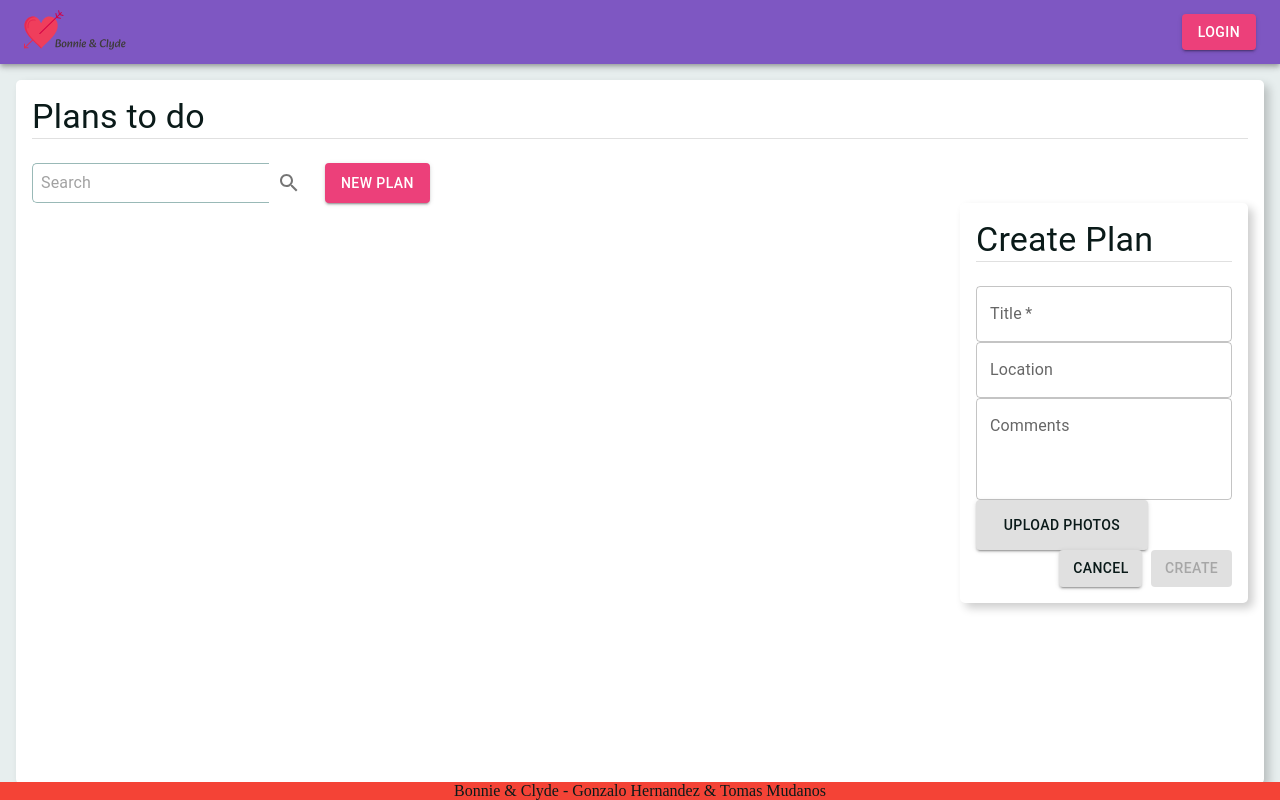
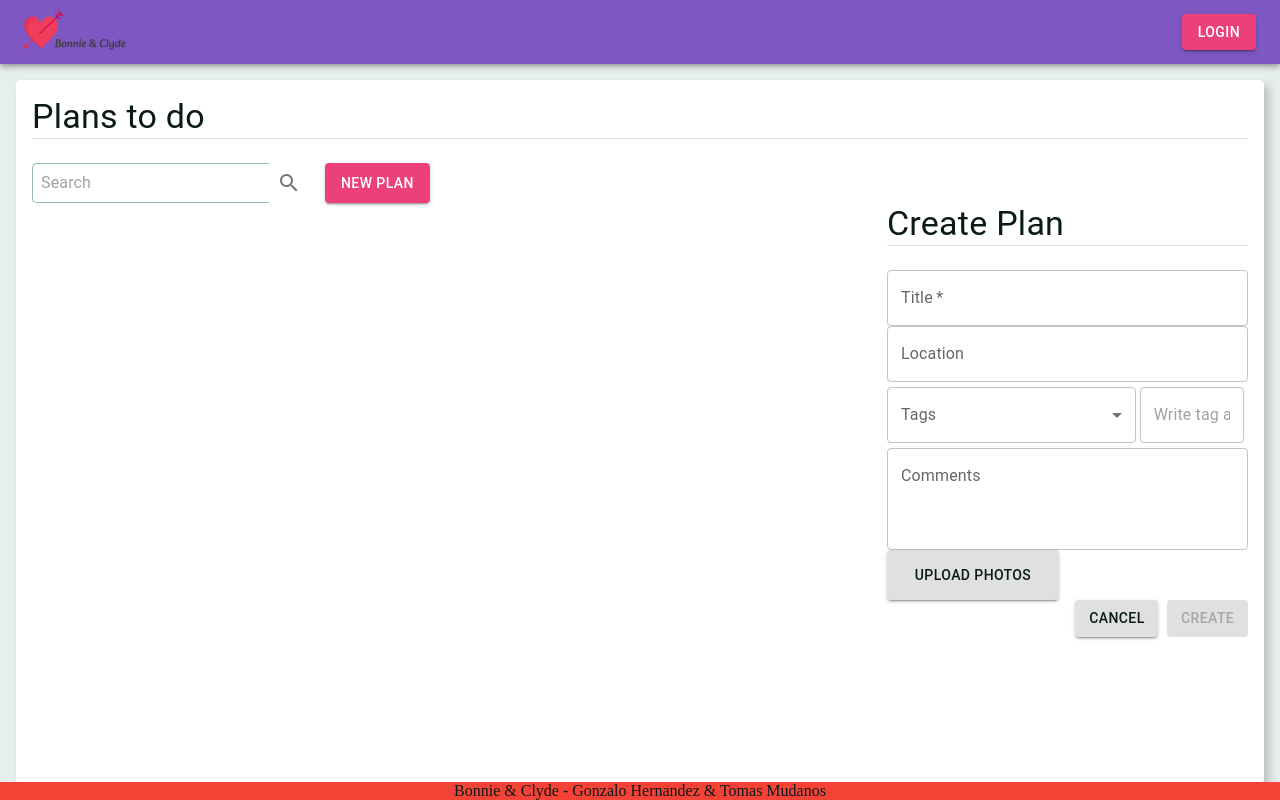
Before and after one commit to gonza0086/bonnie-clyde-frontend, a Next.js app: page /plans in a window 1280 px wide. Both pictures are taken after a click on the button "NEW PLAN". Built offline with nearby package versions, Linux system fonts and the light colour scheme.

Commit message:
SelectInput

```diff
--- /dev/null
+++ b/src/components/SelectInput.jsx
@@ -0,0 +1,65 @@
+import { Box, Chip, FormControl, InputLabel, MenuItem, OutlinedInput, Select, TextField } from '@mui/material';
+import { useState } from 'react';
+
+export default function SelectInput({ options }) {
+    const [selections, setSelections] = useState([]);
+    const [newOption, setNewOption] = useState('');
+
+    const handleChange = event => {
+        const value = event.target.value;
+        setSelections(typeof value === 'string' ? value.split(',') : value);
+    };
+
+    const handleNewOption = e => {
+        if (e.key === 'Enter') {
+            setSelections(prevSelections => [...prevSelections, newOption]);
+            setNewOption('');
+        }
+    };
+
+    const handleDelete = value => {
+        setSelections(prevSelections => prevSelections.filter(selection => selection !== value));
+    };
+
+    return (
+        <div style={{ display: 'flex', gap: '1%', marginBlock: '0.3rem' }}>
+            <FormControl sx={{ width: '69%' }}>
+                <InputLabel id='demo-multiple-chip-label' color='secondary'>
+                    Tags
+                </InputLabel>
+                <Select
+                    labelId='demo-multiple-chip-label'
+                    id='demo-multiple-chip'
+                    color='secondary'
+                    multiple
+                    value={selections}
+                    onChange={handleChange}
+                    input={<OutlinedInput id='select-multiple-chip' label='Chip' />}
+                    renderValue={selected => (
+                        <Box sx={{ display: 'flex', flexWrap: 'wrap', gap: 0.5 }} onMouseDown={event => event.stopPropagation()}>
+                            {selected.map(value => (
+                                <Chip key={value} label={value} onDelete={() => handleDelete(value)} size='small' />
+                            ))}
+                        </Box>
+                    )}
+                >
+                    {options.map(option => (
+                        <MenuItem key={option} value={option}>
+                            {option}
+                        </MenuItem>
+                    ))}
+                </Select>
+            </FormControl>
+
+            <TextField
+                sx={{ width: '29%' }}
+                id='new_option'
+                value={newOption}
+                placeholder='Write tag and press Enter'
+                onChange={e => setNewOption(e.target.value)}
+                onKeyDown={handleNewOption}
+                color='secondary'
+            />
+        </div>
+    );
+}
--- a/src/components/index.js
+++ b/src/components/index.js
@@ -6,3 +6,4 @@ export { default as Searchbar } from './Searchbar';
 export { default as Summary } from './Summary';
 export { default as Profile } from './Profile';
 export { default as FileInput } from './FileInput';
+export { default as SelectInput } from './SelectInput';
--- a/src/pages/plans/index.jsx
+++ b/src/pages/plans/index.jsx
@@ -1,5 +1,5 @@
 // Components
-import { FileInput, Form, Input, Searchbar, Title } from '@/components';
+import { FileInput, Form, Input, Searchbar, SelectInput, Title } from '@/components';
 import { Plan, PlanSummary } from './components/barrels';
 
 // Hooks
@@ -113,11 +113,12 @@ export default function Plans() {
 
                 {showPlan && <Plan plan={plan} onClick={handleClose} />}
                 {showCreatePlan && (
-                    <div className='container' style={{ height: '50vh' }}>
+                    <div style={{ width: '40vw' }}>
                         <Title variant='title'>Create Plan</Title>
-                        <form className='form' onSubmit={handleFormSubmit}>
+                        <form onSubmit={handleFormSubmit}>
                             <Input id='title' updateValue={handleValueUpdate} required />
                             <Input id='location' updateValue={handleValueUpdate} />
+                            <SelectInput options={TAGS} />
                             <Input id='comments' multiline updateValue={handleValueUpdate} />
                             <FileInput id='images' updateValue={handleValueUpdate} />
 
```
